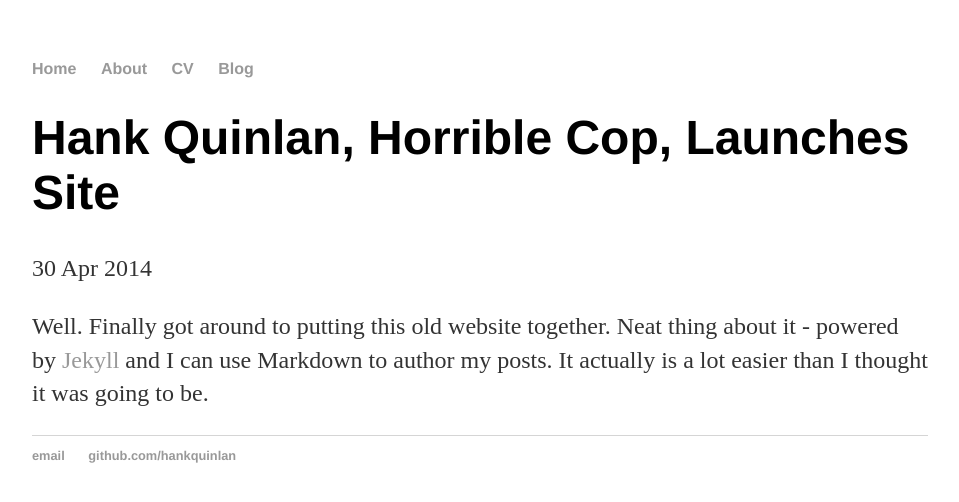
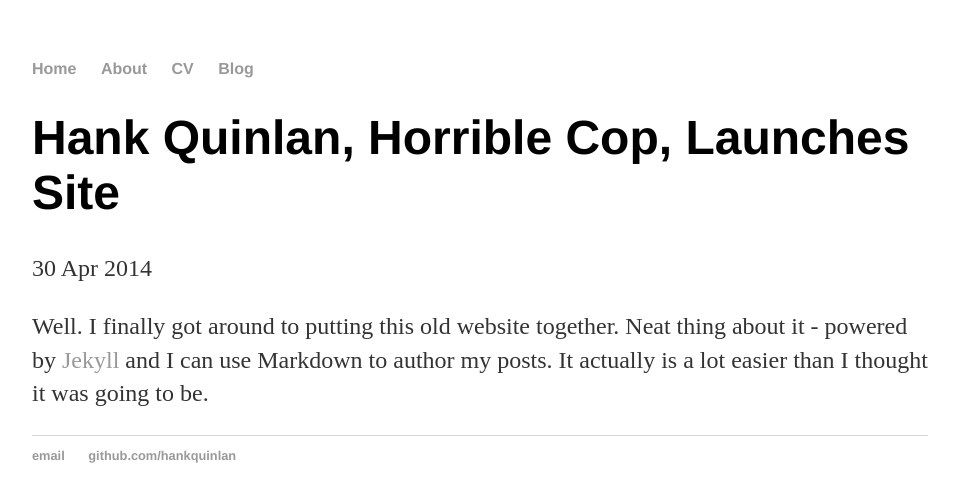
Before and after one commit to plbrry/plbrry.github.io, a Jekyll site: the page built from _posts/2024-11-30-hank-quinlan-site-launched.md, in a window 1280 px wide. Shown: the top 502 px of the page, without its empty margins (160-1119 px from the left). Built offline with Jekyll 4.4.1, drawn with Linux system fonts in a browser that asks for light colours.

```diff
--- a/_posts/2024-11-30-hank-quinlan-site-launched.md
+++ b/_posts/2024-11-30-hank-quinlan-site-launched.md
@@ -4,4 +4,4 @@ title: "Hank Quinlan, Horrible Cop, Launches Site"
 date: 2014-04-30
 ---
 
-Well. Finally got around to putting this old website together. Neat thing about it - powered by [Jekyll](http://jekyllrb.com) and I can use Markdown to author my posts. It actually is a lot easier than I thought it was going to be.
+Well. I finally got around to putting this old website together. Neat thing about it - powered by [Jekyll](http://jekyllrb.com) and I can use Markdown to author my posts. It actually is a lot easier than I thought it was going to be.
```
